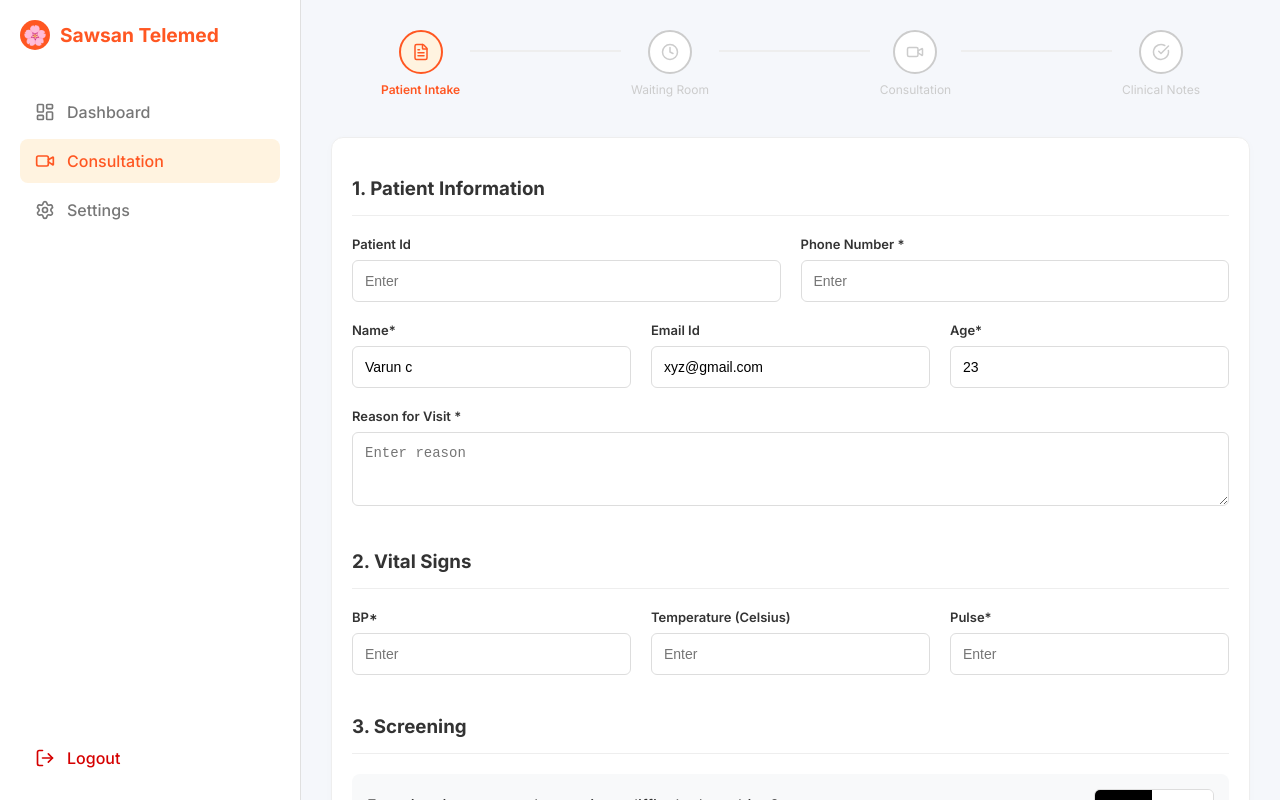
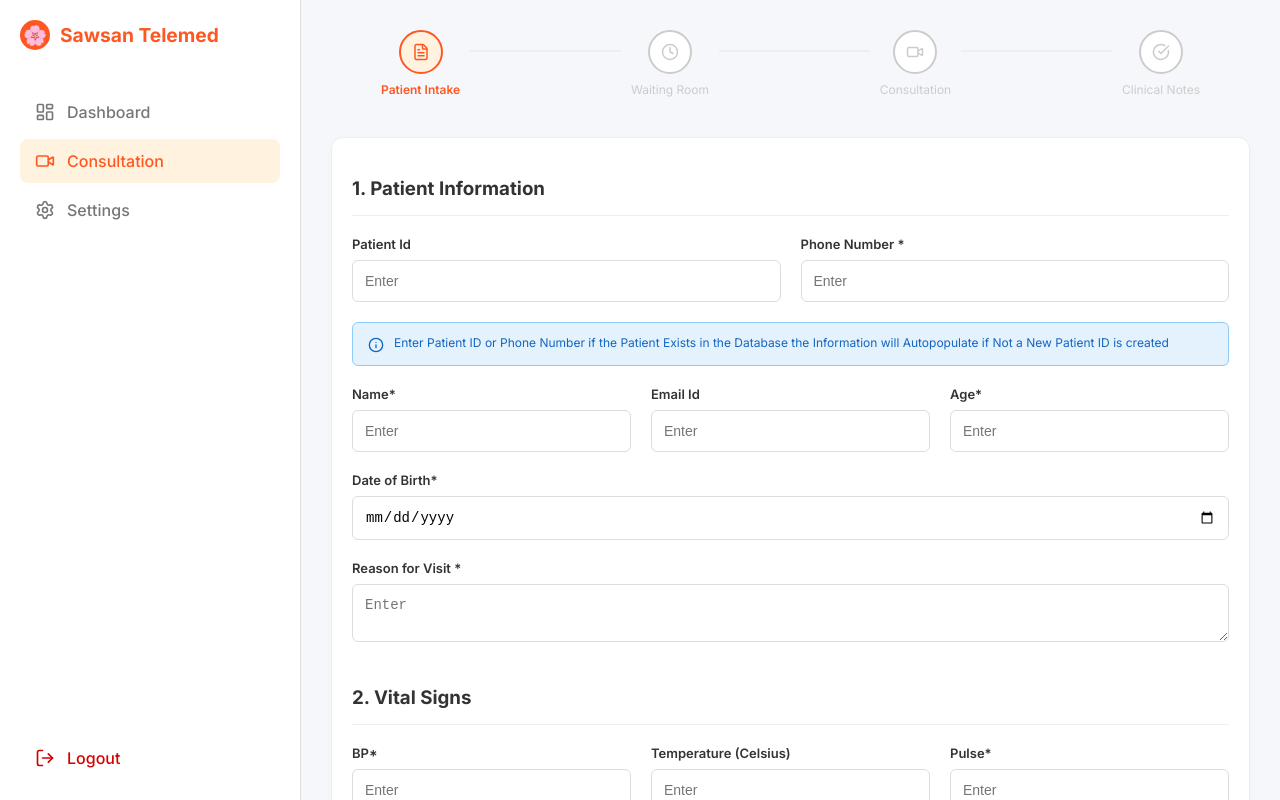
Before and after one commit to aryanpawar123/my-telemed-app, a React (Vite) app: page /consultation in a window 1280 px wide. Built offline with nearby package versions, Linux system fonts and the light colour scheme.

Commit message:
added a functioning calander and more patient input fields

```diff
--- a/src/Consultation.jsx
+++ b/src/Consultation.jsx
@@ -1,11 +1,11 @@
 import React, { useState } from 'react';
-import { FileText, Clock, Video, CheckCircle, Mic, Monitor, Wifi } from 'lucide-react';
+import { FileText, Clock, Video, CheckCircle, Mic, Monitor, Wifi, Info, AlertTriangle, Check } from 'lucide-react';
 
 const Consultation = () => {
   const [step, setStep] = useState(1);
   const [showModal, setShowModal] = useState(false);
 
-  // --- Step 1: Patient Intake Form ---
+  // --- Step 1: Patient Intake Form (UPDATED) ---
   const Step1 = () => {
     const [chestPain, setChestPain] = useState('No');
     const [bleeding, setBleeding] = useState('No');
@@ -13,27 +13,58 @@ const Consultation = () => {
 
     return (
         <div className="card">
+            {/* Section 1: Patient Information */}
             <h3 style={{ borderBottom: '1px solid #eee', paddingBottom: '15px', marginBottom: '20px' }}>1. Patient Information</h3>
+
             <div className="form-grid">
                 <div><label>Patient Id</label><input className="input-field" placeholder="Enter" /></div>
                 <div><label>Phone Number *</label><input className="input-field" placeholder="Enter" /></div>
             </div>
+
+            {/* Blue Info Alert */}
+            <div className="alert-box alert-blue">
+                <Info size={16} style={{ flexShrink: 0, marginTop: '2px' }} />
+                <span>Enter Patient ID or Phone Number if the Patient Exists in the Database the Information will Autopopulate if Not a New Patient ID is created</span>
+            </div>
+
             <div className="form-grid-3">
-            <div><label>Name*</label><input className="input-field" defaultValue="Varun c" /></div>
-            <div><label>Email Id</label><input className="input-field" defaultValue="xyz@gmail.com" /></div>
-            <div><label>Age*</label><input className="input-field" defaultValue="23" /></div>
+                <div><label>Name*</label><input className="input-field" placeholder="Enter" /></div>
+                <div><label>Email Id</label><input className="input-field" placeholder="Enter" /></div>
+                <div><label>Age*</label><input className="input-field" placeholder="Enter" /></div>
             </div>
+
+            <div style={{ marginBottom: '20px' }}>
+                <label>Date of Birth*</label>
+                <input type="date" className="input-field" />
+            </div>
+
             <div style={{ marginBottom: '20px' }}>
                 <label>Reason for Visit *</label>
-            <textarea className="input-field" rows="3" placeholder="Enter reason"></textarea>
+                <textarea className="input-field" rows="2" placeholder="Enter"></textarea>
             </div>
+
+            {/* Section 2: Vital Signs */}
             <h3 style={{ borderBottom: '1px solid #eee', paddingBottom: '15px', marginBottom: '20px', marginTop: '40px' }}>2. Vital Signs</h3>
             <div className="form-grid-3">
                 <div><label>BP*</label><input className="input-field" placeholder="Enter" /></div>
                 <div><label>Temperature (Celsius)</label><input className="input-field" placeholder="Enter" /></div>
                 <div><label>Pulse*</label><input className="input-field" placeholder="Enter" /></div>
             </div>
-        <h3 style={{ borderBottom: '1px solid #eee', paddingBottom: '15px', marginBottom: '20px', marginTop: '40px' }}>3. Screening</h3>
+
+            <div style={{ marginBottom: '20px' }}>
+                <label>Medical History*</label>
+                <textarea className="input-field" rows="3" placeholder="Any allergies, chronic conditions, or relevant medical history..."></textarea>
+            </div>
+
+            {/* Section 3: Screening */}
+            <h3 style={{ borderBottom: '1px solid #eee', paddingBottom: '15px', marginBottom: '20px', marginTop: '40px' }}>2. Screening</h3>
+
+            {/* Orange Warning Alert */}
+            <div className="alert-box alert-orange">
+                <AlertTriangle size={16} style={{ flexShrink: 0, marginTop: '2px' }} />
+                <span>Enter Patient ID or Phone Number if the Patient Exists in the Database the Information will Autopopulate</span>
+            </div>
+
             <div style={{ background: '#F8F9FA', padding: '15px', borderRadius: '8px', marginBottom: '10px', display: 'flex', justifyContent: 'space-between', alignItems: 'center' }}>
                 <span>Experiencing severe chest pain or difficulty breathing?</span>
                 <div className="toggle-group">
@@ -41,6 +72,7 @@ const Consultation = () => {
                     <button className={`toggle-btn ${chestPain === 'Yes' ? 'active' : ''}`} onClick={() => setChestPain('Yes')}>Yes</button>
                 </div>
             </div>
+
             <div style={{ background: '#F8F9FA', padding: '15px', borderRadius: '8px', marginBottom: '10px', display: 'flex', justifyContent: 'space-between', alignItems: 'center' }}>
                 <span>Experiencing severe bleeding or trauma?</span>
                 <div className="toggle-group">
@@ -48,13 +80,21 @@ const Consultation = () => {
                     <button className={`toggle-btn ${bleeding === 'Yes' ? 'active' : ''}`} onClick={() => setBleeding('Yes')}>Yes</button>
                 </div>
             </div>
-         <div style={{ background: '#F8F9FA', padding: '15px', borderRadius: '8px', marginBottom: '10px', display: 'flex', justifyContent: 'space-between', alignItems: 'center' }}>
+
+            <div style={{ background: '#F8F9FA', padding: '15px', borderRadius: '8px', marginBottom: '20px', display: 'flex', justifyContent: 'space-between', alignItems: 'center' }}>
                 <span>Showing signs of stroke or heart attack?</span>
                 <div className="toggle-group">
                     <button className={`toggle-btn ${stroke === 'No' ? 'active' : ''}`} onClick={() => setStroke('No')}>No</button>
                     <button className={`toggle-btn ${stroke === 'Yes' ? 'active' : ''}`} onClick={() => setStroke('Yes')}>Yes</button>
                 </div>
             </div>
+
+            {/* Green Success Alert */}
+            <div className="alert-box alert-green">
+                <CheckCircle size={16} style={{ flexShrink: 0, marginTop: '2px' }} />
+                <span>Enter Patient ID or Phone Number if the Patient Exists in the Database the Information will Autopopulate</span>
+            </div>
+
             <div style={{ display: 'flex', justifyContent: 'flex-end', marginTop: '30px' }}>
                 <button className="btn btn-primary" onClick={() => setStep(2)}>Proceed</button>
             </div>
@@ -90,10 +130,9 @@ const Consultation = () => {
     </div>
   );
 
-  // --- Step 3: Video Call (UPDATED) ---
+  // --- Step 3: Video Call ---
   const Step3 = () => (
     <div className="video-layout">
-        {/* Left: Video */}
         <div className="video-container">
             <img src="https://images.unsplash.com/photo-1573496359142-b8d87734a5a2?auto=format&fit=crop&q=80&w=800" alt="Patient" style={{ width: '100%', height: '100%', objectFit: 'cover', opacity: 0.8 }} />
             <div style={{ position: 'absolute', bottom: '30px', left: '0', right: '0', display: 'flex', justifyContent: 'center', gap: '20px' }}>
@@ -102,8 +141,6 @@ const Consultation = () => {
                 <button style={{ padding: '0 30px', borderRadius: '30px', background: '#D50000', border: 'none', color: 'white', fontWeight: 'bold', cursor: 'pointer' }} onClick={() => setStep(4)}>End Call</button>
             </div>
         </div>
-
-        {/* Right: Quick Notes & Info */}
         <div className="video-notes">
             <div className="card">
                 <h3>Patient Details</h3>
--- a/src/Dashboard.jsx
+++ b/src/Dashboard.jsx
@@ -1,9 +1,20 @@
-import React from 'react';
-import { Users, Clock, Video, CheckCircle, Search } from 'lucide-react';
+import React, { useState } from 'react';
+import { Users, Clock, Video, CheckCircle, Search, Calendar } from 'lucide-react';
 import { useNavigate } from 'react-router-dom';
 
 const Dashboard = () => {
-  const navigate = useNavigate(); // Hook for navigation
+  const navigate = useNavigate();
+
+  // State for the calendar
+  const [showDatePicker, setShowDatePicker] = useState(false);
+  const [dateRange, setDateRange] = useState({ start: '2023-10-24', end: '2023-11-12' });
+
+  // Helper to format dates for display
+  const formatDate = (dateString) => {
+    if(!dateString) return '';
+    const date = new Date(dateString);
+    return date.toLocaleDateString('en-GB', { day: 'numeric', month: 'short' });
+  };
 
   return (
     <div>
@@ -12,8 +23,47 @@ const Dashboard = () => {
           <h1>Welcome Samantha</h1>
           <p style={{ color: '#777', fontSize: '14px' }}>Welcome to Telemedicine App</p>
         </div>
-        <div style={{ background: 'white', padding: '8px 15px', borderRadius: '6px', border: '1px solid #ddd', fontSize: '14px' }}>
-          📅 24th Oct to 12th Nov ▾
+
+        {/* FUNCTIONAL DATE PICKER BUTTON */}
+        <div style={{ position: 'relative' }}>
+            <div
+                onClick={() => setShowDatePicker(!showDatePicker)}
+                style={{ background: 'white', padding: '8px 15px', borderRadius: '6px', border: '1px solid #ddd', fontSize: '14px', display: 'flex', alignItems: 'center', gap: '8px', cursor: 'pointer', userSelect: 'none' }}
+            >
+                <Calendar size={16} />
+                {formatDate(dateRange.start)} to {formatDate(dateRange.end)} ▾
+            </div>
+
+            {/* POPUP CALENDAR */}
+            {showDatePicker && (
+                <div className="date-picker-popup">
+                    <div>
+                        <span className="date-label">Start Date</span>
+                        <input
+                            type="date"
+                            className="input-field"
+                            value={dateRange.start}
+                            onChange={(e) => setDateRange({...dateRange, start: e.target.value})}
+                        />
+                    </div>
+                    <div>
+                        <span className="date-label">End Date</span>
+                        <input
+                            type="date"
+                            className="input-field"
+                            value={dateRange.end}
+                            onChange={(e) => setDateRange({...dateRange, end: e.target.value})}
+                        />
+                    </div>
+                    <button
+                        className="btn btn-primary"
+                        style={{ width: '100%', padding: '8px', marginTop: '5px' }}
+                        onClick={() => setShowDatePicker(false)}
+                    >
+                        Apply
+                    </button>
+                </div>
+            )}
         </div>
       </div>
 
@@ -71,7 +121,6 @@ const Dashboard = () => {
               <td>+983 2424253</td>
               <td>liam.smith@gmail.com</td>
               <td>13 Jan 2024, 09:15</td>
-              {/* This is the key change: Add onClick to navigate */}
               <td>
                 <span
                     className="status-link"
--- a/src/index.css
+++ b/src/index.css
@@ -92,3 +92,16 @@ label { display: block; font-size: 13px; font-weight: 600; margin-bottom: 8px; c
   .video-container { height: 350px; flex: none; } /* Fixed height so it's not cramped */
   .video-notes { height: auto; }
 }
+/* --- NEW ALERTS & UTILITIES --- */
+.alert-box { padding: 12px 15px; border-radius: 6px; font-size: 12px; margin-bottom: 20px; display: flex; align-items: start; gap: 10px; line-height: 1.4; }
+.alert-blue { background: #E3F2FD; color: #1565C0; border: 1px solid #90CAF9; }
+.alert-orange { background: #FFF3E0; color: #E65100; border: 1px solid #FFE0B2; }
+.alert-green { background: #E8F5E9; color: #2E7D32; border: 1px solid #A5D6A7; }
+
+/* Dashboard Date Picker */
+.date-picker-popup {
+  position: absolute; top: 45px; right: 0; background: white; border: 1px solid #ddd;
+  padding: 15px; border-radius: 8px; box-shadow: 0 4px 15px rgba(0,0,0,0.1); z-index: 100;
+  display: flex; flex-direction: column; gap: 10px; width: 200px;
+}
+.date-label { font-size: 12px; color: #777; font-weight: 600; margin-bottom: 4px; display: block; }
```
Lines whose indentation alone changed are shown as unchanged.
